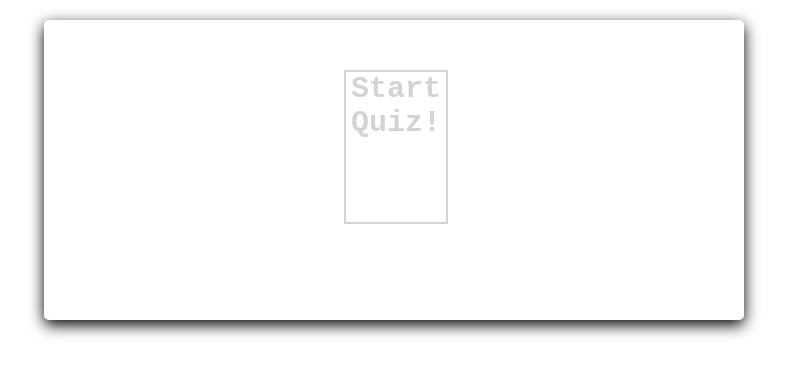
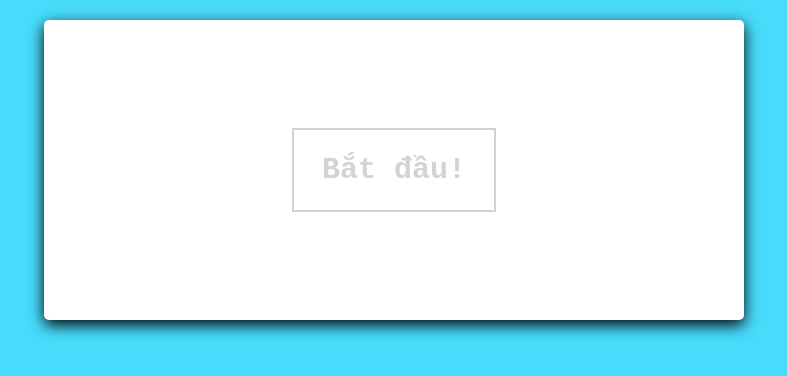
Before and after one commit to Trinh-Duc-Tai/HDuc_Minh, a plain HTML site: page quiz.html in a window 1280 px wide. Shown: the whole page, without its empty margins (246-1033 px from the left). Drawn offline with nearby package versions, Linux system fonts and the light colour scheme.

Commit message:
xong batdau

```diff
--- a/style.css
+++ b/quiz.css
@@ -1,6 +1,7 @@
 body{
     font-size: 20px;
     font-family: monospace;
+    background-color: #48dbfb;
 }
 
 #container{
@@ -16,19 +17,23 @@ body{
     font-size: 1.5em;
     font-weight: bolder;
     word-break: break-all;
-    width:100px;
-    height:150px;
+    width:200px;
+    height:80px;
     border : 2px solid lightgrey;
     text-align: center;
     cursor: pointer;
     position: absolute;
-    left:300px;
-    top:50px;
+    top: 50%;
+    left: 350px;
+    transform: translate(-50%,-50%);
     color : lightgrey;
+    display: flex;
+    justify-content: center;
+    align-items: center;
 }
 #start:hover{
-    border: 3px solid lightseagreen;
-    color : lightseagreen;
+    border: 3px solid #48dbfb;
+    color : #48dbfb;
 }
 
 #qImg{
--- a/quiz.html
+++ b/quiz.html
@@ -3,11 +3,12 @@
 <head>
     <meta charset="UTF-8">
     <title>Quiz</title>
-    <link rel="stylesheet" href="style.css">
+    <link rel="stylesheet" href="quiz.css">
+    <link href="https://unpkg.com/aos@2.3.1/dist/aos.css" rel="stylesheet">
 </head>
 <body>
-    <div id="container">
-        <div id="start">Start Quiz!</div>
+    <div id="container" data-aos="fade-down" data-aos-duration="1500">
+        <div id="start">Bắt đầu!</div>
         <div id="quiz" style="display: none">
             <div id="question"></div>
             <div id="qImg"></div>
@@ -26,5 +27,9 @@
         <div id="scoreContainer" style="display: none"></div>
     </div>
     <script src="quiz.js"></script>
+    <script src="https://unpkg.com/aos@2.3.1/dist/aos.js"></script>
+    <script>
+        AOS.init();
+    </script>
 </body>
 </html>
```
